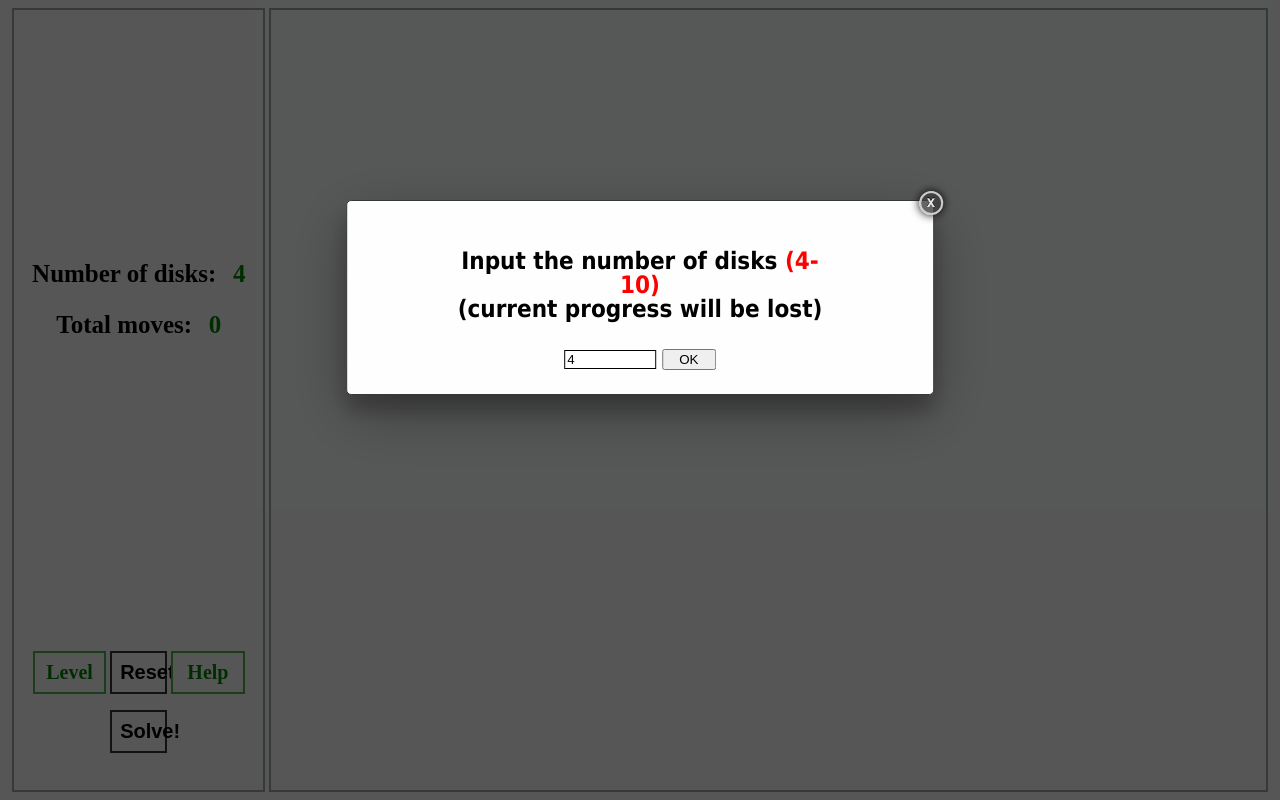
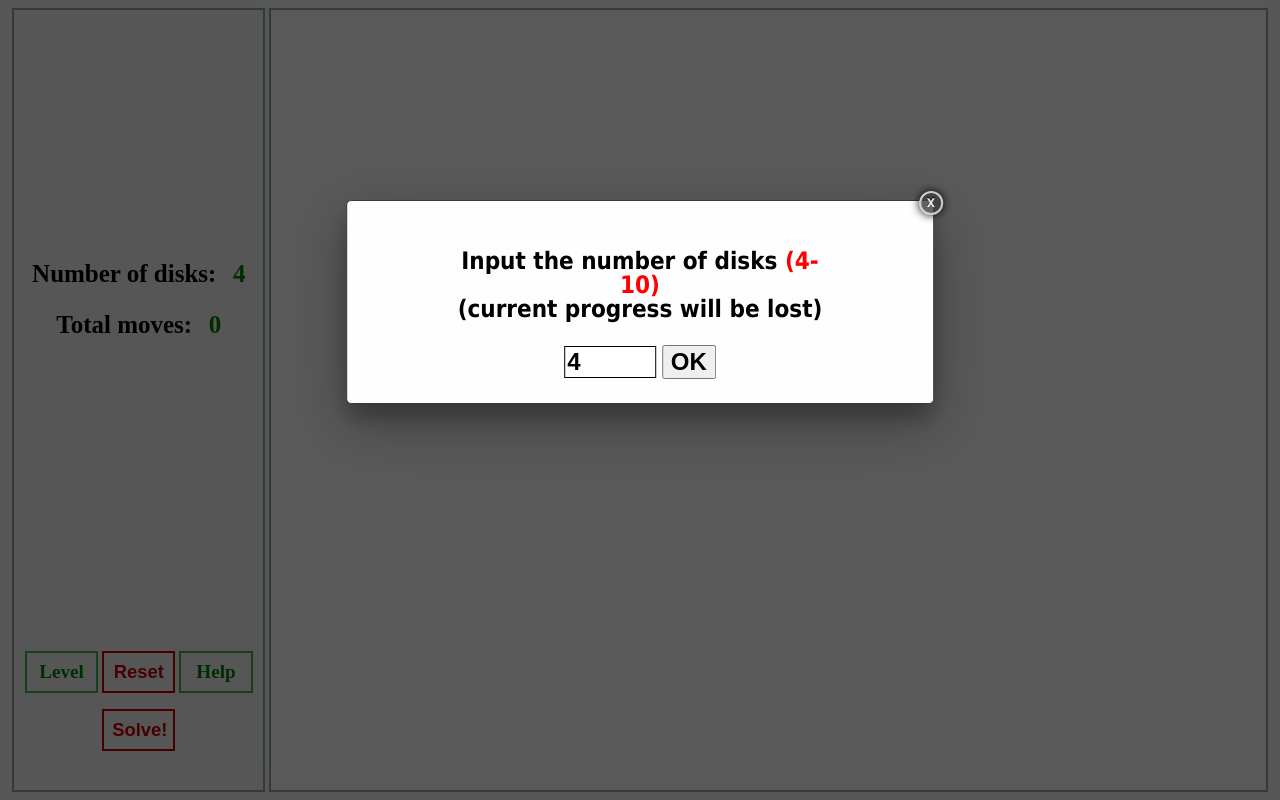
Before and after one commit to K4raUL/HanoiTower, a plain HTML site: page index.html in a window 1280 px wide. Both pictures are taken after a click on the link "Level". Drawn offline with Linux system fonts and the light colour scheme.

Commit message:
Update styles.css

```diff
--- a/styles.css
+++ b/styles.css
@@ -20,6 +20,20 @@ canvas, input, body {
     -webkit-user-select: none;
     -o-user-select: none;
     -ms-user-select: none;
+}
+
+:focus {outline:0;}
+
+input {
+    display: inline-block;
+    font-size: 24px;
+    font-weight: bold;
+}
+
+canvas {
+    background-color: white;
+    width: 100%;
+    height: 100%;
 }
 
 .data {
@@ -45,25 +59,25 @@ canvas, input, body {
 button {
 	box-sizing: border-box;
 	display: inline-block;
-	width: 25%;
+	width: 32%;
 	padding: 8px;
-	border: 2px solid #333333;
+	border: 2px solid #CC0000;
 	text-align: center;
     text-decoration: none;
-	font-size: 20px;
+	font-size: 115%;
 	font-weight: bold;
 	background-color: #F6F8F9;
-	color: black;
+	color: #CC0000;
 }
 
 .step {
-	width: 12%;
+    width: 14%;
 	display: none;
 }
 
 button:hover {
-	background-color: #AAAAAA;
-	color: white;
+	background-color: #CC0000 !important;
+	color: white !important;
 	cursor: pointer;
 }
 
@@ -75,14 +89,14 @@ button:hover {
 	border: 2px solid #4CAF50;
 	text-align: center;
     text-decoration: none;
-	font-size: 20px;
+	font-size: 120%;
 	font-weight: bold;
 	background-color: #F6F8F9;
 	color: green;
 }
 
 .linkbutton:hover {
-	background-color: #00CC00;
+	background-color: #4CAF50;
 	color: white;
 	cursor: pointer;
 }
```
